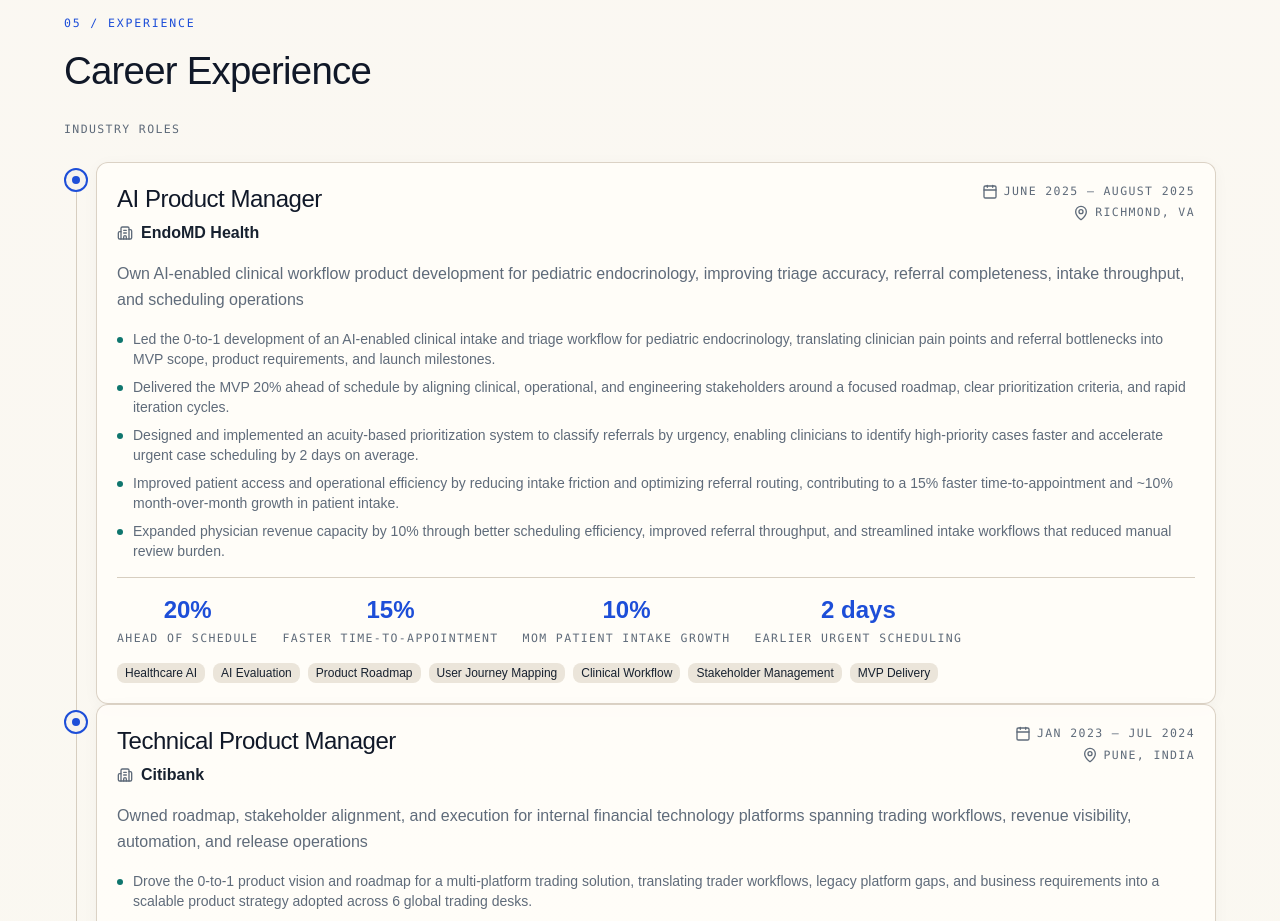
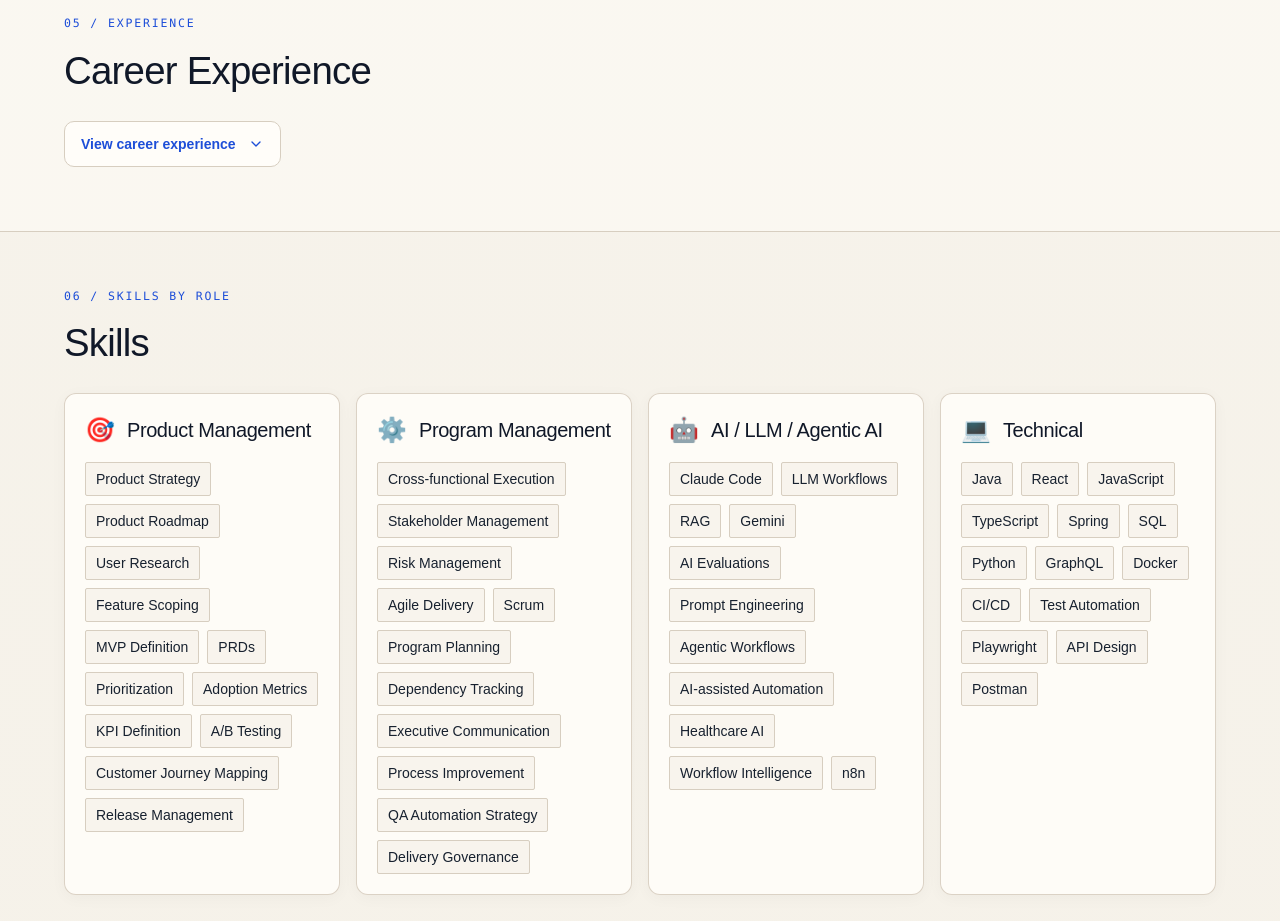
Before and after one commit to kesavbonthu/Kesav-Portfolio-Website, a Next.js app: page / in a window 1280 px wide. Shown: the part 4000-4921 px from the top of the page. Built offline with nearby package versions, Linux system fonts and the light colour scheme.

Commit message:
Collapse career experience by default with accessible toggle

```diff
--- a/app/page.tsx
+++ b/app/page.tsx
@@ -1,6 +1,7 @@
 import RollingTitle from "@/components/animation/RollingTitle";
 import HeroSection from "@/components/home/HeroSection";
 import { ScrollRevealGroup, ScrollRevealItem } from "@/components/animation/ScrollReveal";
+import ExpandableExperience from "@/components/experience/ExpandableExperience";
 import ExperienceCard from "@/components/experience/ExperienceCard";
 import ProjectCard from "@/components/projects/ProjectCard";
 import SkillBadgeCloud from "@/components/skills/SkillBadgeCloud";
@@ -264,6 +265,7 @@ export default function Home() {
               </div>
             </ScrollRevealItem>
 
+            <ExpandableExperience>
               <div className="space-y-8">
                 <section>
                   <ScrollRevealItem className="mb-6">
@@ -304,6 +306,7 @@ export default function Home() {
                   </div>
                 </section>
               </div>
+            </ExpandableExperience>
           </ScrollRevealGroup>
         </div>
       </section>
--- /dev/null
+++ b/components/experience/ExpandableExperience.tsx
@@ -0,0 +1,26 @@
+"use client";
+
+import { useState, type ReactNode } from "react";
+import { ChevronDown } from "lucide-react";
+
+export default function ExpandableExperience({ children }: { children: ReactNode }) {
+  const [open, setOpen] = useState(false);
+
+  return (
+    <div>
+      <button
+        type="button"
+        aria-expanded={open}
+        aria-controls="career-experience-details"
+        onClick={() => setOpen((value) => !value)}
+        className="mb-2 flex min-h-11 items-center gap-3 rounded-lg border border-[color:var(--portfolio-border)] bg-[color:var(--portfolio-panel)] px-4 py-3 text-sm font-semibold text-[color:var(--portfolio-accent)] hover:bg-[color:var(--portfolio-accent-soft)]"
+      >
+        {open ? "Hide career experience" : "View career experience"}
+        <ChevronDown aria-hidden="true" className={`h-4 w-4 transition-transform duration-200 ${open ? "rotate-180" : ""}`} />
+      </button>
+      <div id="career-experience-details" hidden={!open} className="pt-6">
+        {children}
+      </div>
+    </div>
+  );
+}
```
Lines whose indentation alone changed are shown as unchanged.
